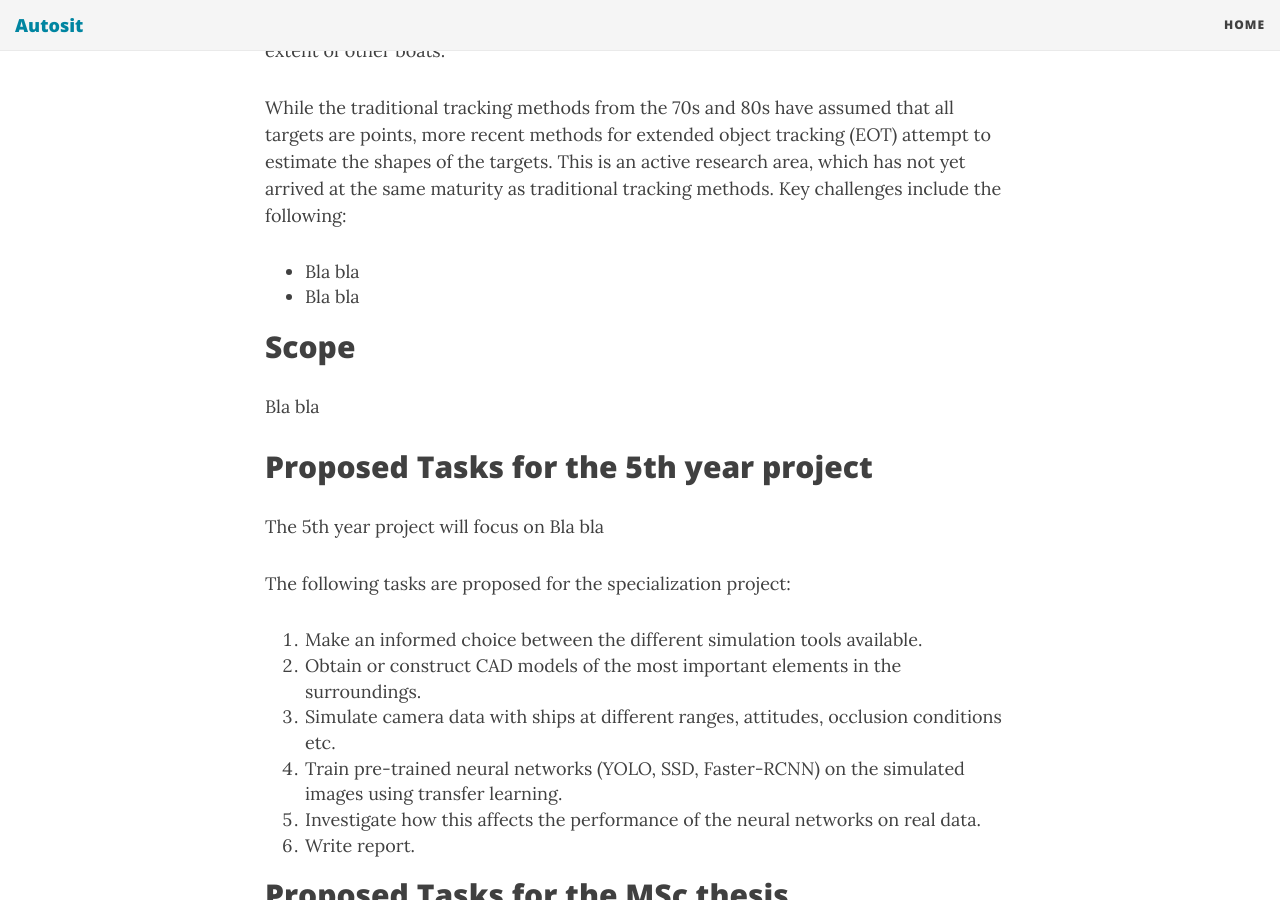
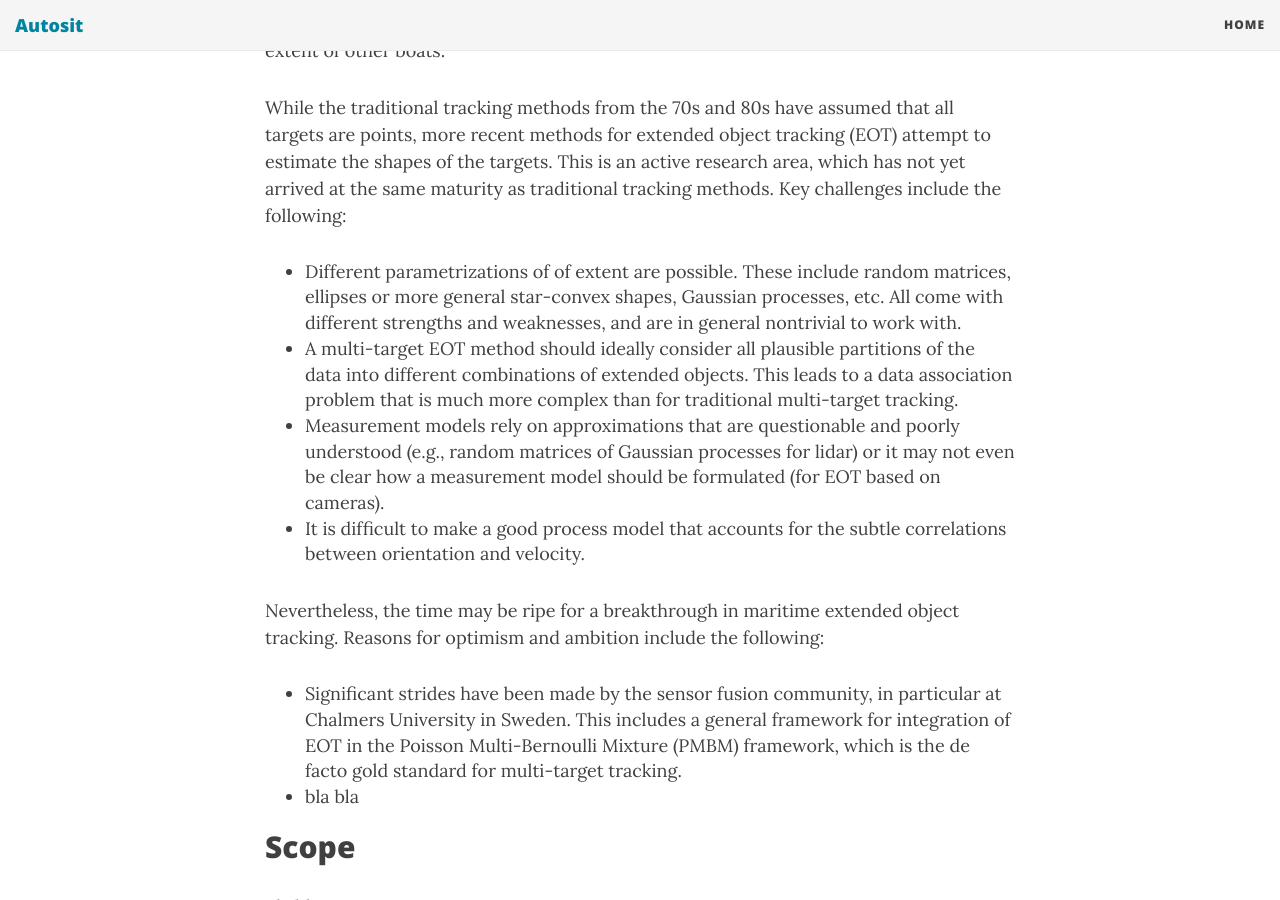
Before and after one commit to autosit/autosit.github.io, a Jekyll site: the page built from _posts/2020-04-08-multisensor-eot.md, in a window 1280 px wide and 900 px high, scrolled down 622 px. Built offline with Jekyll 4.4.1, drawn with Linux system fonts in a browser that asks for light colours; nearby versions of some CDN libraries.

Commit message:
added multisensor eot project 4

```diff
--- a/_posts/2020-04-08-multisensor-eot.md
+++ b/_posts/2020-04-08-multisensor-eot.md
@@ -13,11 +13,15 @@ Traditional maritime SITAW systems have been centred around the maritime radar,
 
 While the traditional tracking methods from the 70s and 80s have assumed that all targets are points, more recent methods for extended object tracking (EOT) attempt to estimate the shapes of the targets. This is an active research area, which has not yet arrived at the same maturity as traditional tracking methods.  Key challenges include the following:
 
-* Bla bla
-* Bla bla
+* Different parametrizations of of extent are possible. These include random matrices, ellipses or more general star-convex shapes, Gaussian processes, etc. All come with different strengths and weaknesses, and are in general nontrivial to work with.
+* A multi-target EOT method should ideally consider all plausible partitions of the data into different combinations of extended objects. This leads to a data association problem that is much more complex than for traditional multi-target tracking.
+* Measurement models rely on approximations that are questionable and poorly understood (e.g., random matrices of Gaussian processes for lidar) or it may not even be clear how a measurement model should be formulated (for EOT based on cameras).
+* It is difficult to make a good process model that accounts for the subtle correlations between orientation and velocity.
 
+Nevertheless, the time may be ripe for a breakthrough in maritime extended object tracking. Reasons for optimism and ambition include the following:
 
-
+* Significant strides have been made by the sensor fusion community, in particular at Chalmers University in Sweden. This includes a general framework for integration of EOT in the Poisson Multi-Bernoulli Mixture (PMBM) framework, which is the de facto gold standard for multi-target tracking.
+* bla bla
 
 ## Scope
 
```
